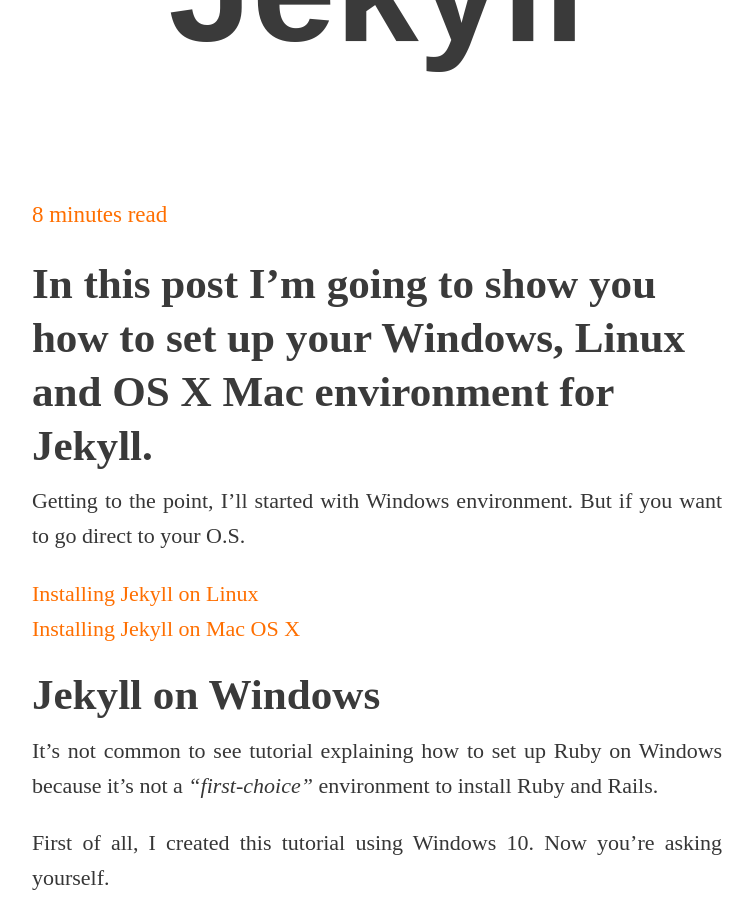
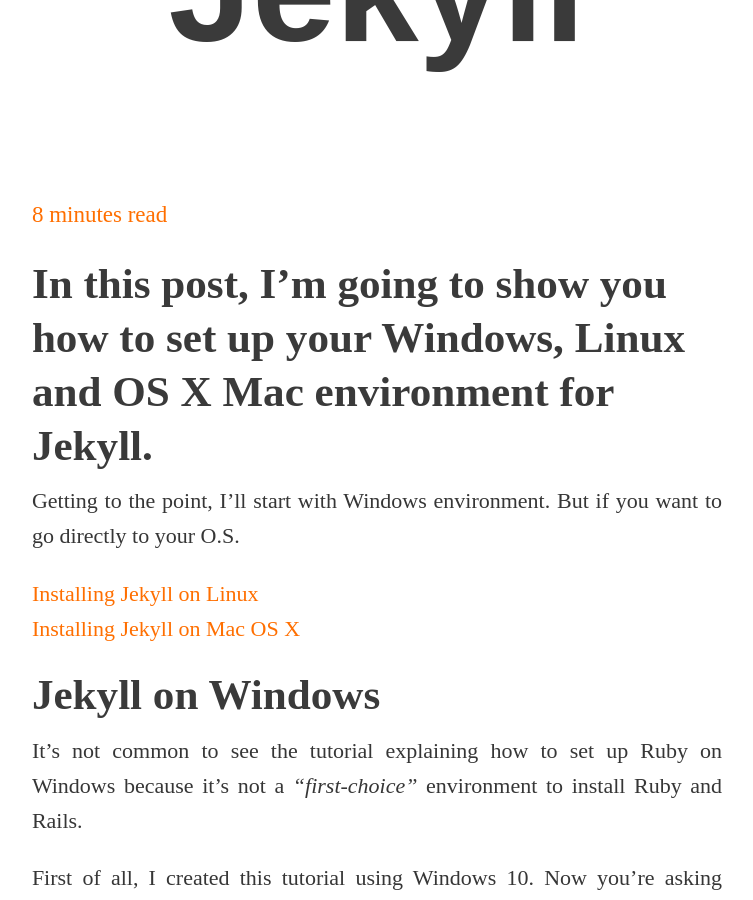
Before and after one commit to diesc/diesc.github.io, a Jekyll site: the page built from _posts/2017-04-28-jekyll-environment.md, in a window 1280 px wide and 900 px high, scrolled down 616 px. Shown: the whole window, without its empty margins (263-1016 px from the left). Built offline with Jekyll 4.4.1, drawn with Linux system fonts in a browser that asks for light colours; some web fonts are replaced; comment, search, counter and statistics services are not loaded; some of the changed text lies outside the part shown.

Commit message:
post has been updated

````diff
--- a/_posts/2017-04-28-jekyll-environment.md
+++ b/_posts/2017-04-28-jekyll-environment.md
@@ -1,28 +1,28 @@
 ---
 layout: post
 title: Setting up your environment for Jekyll
-description: In this post I'm going to show you how to set up your Windows, Linux and OS X Mac environment for Jekyll
+description: In this post, I'm going to show you how to set up your Windows, Linux and OS X Mac environment for Jekyll
 date: 2017-04-28 14:50:11 -0700
-excerpt: In this post I'm going to show you how to set up your Windows, Linux and OS X Mac environment for Jekyll
+excerpt: In this post, I'm going to show you how to set up your Windows, Linux and OS X Mac environment for Jekyll
 image: /assets/img/jekyll-env.png
 style: |
   p img { box-shadow: 0 8px 50px -6px black!important; }
 ---
-### In this post I'm going to show you how to set up your Windows, Linux and OS X Mac environment for Jekyll.
+### In this post, I'm going to show you how to set up your Windows, Linux and OS X Mac environment for Jekyll.
 
-Getting to the point, I'll started with Windows environment. But if you want to go direct to your O.S.
+Getting to the point, I'll start with Windows environment. But if you want to go directly to your O.S.
 
 [Installing Jekyll on Linux](#jekyll-on-linux)
 [Installing Jekyll on Mac OS X](#jekyll-on-mac)
 
 ### Jekyll on Windows
 
-It's not common to see tutorial explaining how to set up Ruby on Windows because it's not a *"first-choice"* environment to install Ruby and Rails.
+It's not common to see the tutorial explaining how to set up Ruby on Windows because it's not a *"first-choice"* environment to install Ruby and Rails.
 
 First of all, I created this tutorial using Windows 10. Now you're asking yourself.
->Can I try install it on Windows 7 or Windows 8 or Windows 8.1?
+>Can I try to install it on Windows 7 or Windows 8 or Windows 8.1?
 
-Well, you can try it, there isn't a huge differences between these OS but you're aware that I've installed on Windows 10, right!?
+Well, you can try it, there aren't huge differences between these OS but you're aware that I've installed on Windows 10, right!?
 
 #### Installing Chocolatey
 
@@ -43,7 +43,7 @@
 If you don't see any errors, we are ready to use Chocolatey.
 
 ```bash
-# For sure that everything is ok, type: "choco" on command prompt.
+# For sure that everything is ok, type: "choco" on the command prompt.
 C:\>choco
 ```
 ![CMD choco](/assets/img/win3.png)
@@ -146,7 +146,7 @@
 ### Jekyll on Mac
 
 Last but no least, I've used Mac OS X Sierra to install Jekyll.
-> Can I try to install it on El Capitan or Mavericks.
+> Can I try to install it on El Capitan or Mavericks?
 
 You can try it but I don't guarantee that it will work.
 
@@ -154,7 +154,7 @@
 
 To run Jekyll on Mac OS X we need to install the [Xcode](https://developer.apple.com/support/xcode/). The xcode has 4GB to download but we don't need the entirely Xcode unless you need it to programming in object-c or swift.
 
-All we need it's just xcode command line tools. To install it open your terminal and type:
+All we need it's just Xcode command line tools. To install it open your terminal and type:
 ```bash
 # Copy and paste or type the code below on your terminal
 xcode-select --install
````
Also changed, not shown: other parts of _posts/2017-04-28-jekyll-environment.md (+11 -11 lines), _posts/2017-04-07-the-first-of-many-to-come.md (+7 -7 lines), _posts/2017-04-15-why-did-i-choose-jekyll-over-wordpress.md (+12 -12 lines), _posts/2017-04-22-getting-started-jekyll.md (+6 -6 lines), _posts/2017-04-22-multi-language-no-more.md (+6 -6 lines), about.md (+8 -8 lines).
